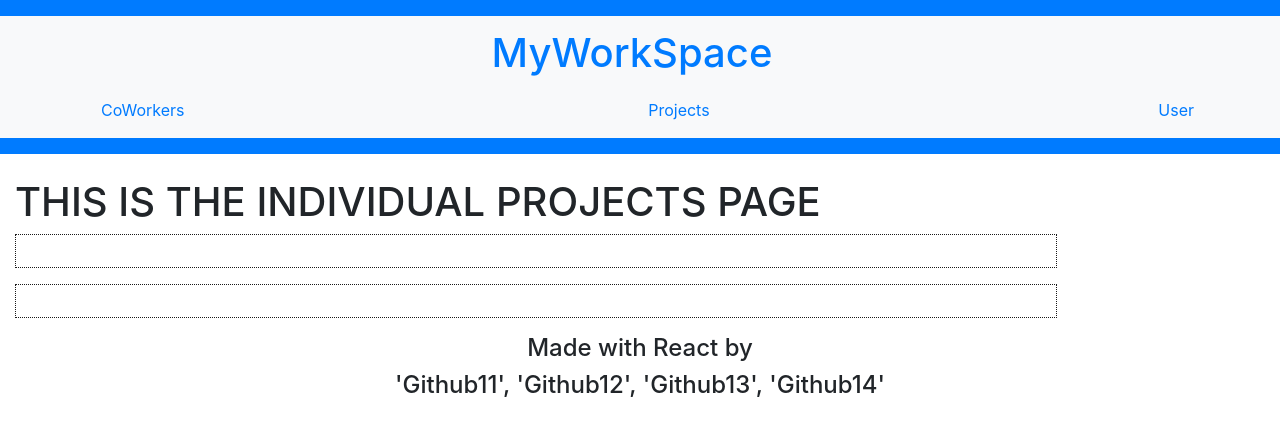
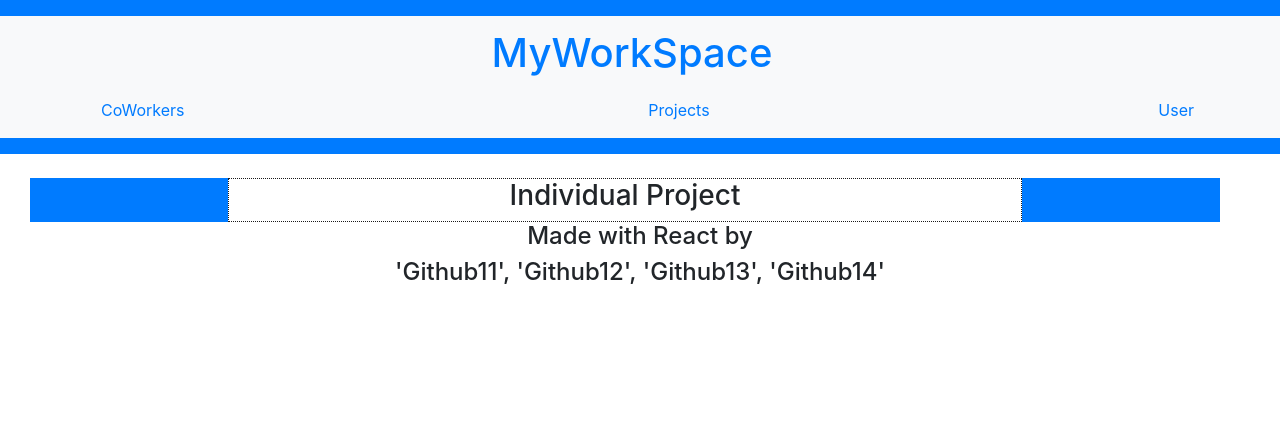
Before and after one commit to Krimeas/myworkspace, a React (Create React App) app in the folder client/: page /projects/1 in a window 1280 px wide. Shown: the top 436 px of the page. Built offline with nearby package versions, Linux system fonts and the light colour scheme.

Commit message:
Basic styling for pages complete.

```diff
--- a/client/src/pages/Coworkers.js
+++ b/client/src/pages/Coworkers.js
@@ -1,7 +1,8 @@
-import React from 'react';
+import React from "react";
 // import { useParams } from 'react-router-dom';
 // import { useQuery } from '@apollo/client';
 // import { useMutation } from '@apollo/client';
+import { Container } from "react-bootstrap";
 
 // import MyMessageForm from '../components/MyMessageForm';
 // import MyMessageList from '../components/MyMessageList';
@@ -11,23 +12,17 @@ import React from 'react';
 // import { QUERY_USERCOMMENTS, QUERY_PROJECTS} from '../utils/queries';
 // import { ADD_USERCOMMENT } from '../utils/mutations';
 
-
 const User = () => {
   // const { loading, data } = useQuery(QUERY_USERCOMMENTS, QUERY_PROJECTS);
   // const comments = data?.comments || [];
   // const projects = data?.projects || [];
 
   return (
+    <Container fluid>
       <main>
         {/* My Messages/comments should hug the left side of the page, likely col-3 */}
-      <h1>THIS IS THE USERS COWORKER PAGE</h1>
-      <div className="flex-row justify-left">
-        <div
-          className="col-12 col-md-10 mb-3 p-3"
-          style={{ border: '1px dotted #1a1a1a' }}
-        >
-          {/* <MyMessageForm /> */}
-        </div>
+        <div className="text-center row col-xl-12">
+          <div className="col-xl-2 justify-content-left bg-primary ">
             {/* <div className="col-12 col-md-8 mb-3">
           {loading ? (
             <div>Loading...</div>
@@ -40,27 +35,25 @@ const User = () => {
         </div> */}
           </div>
 
-
-      <div>
+          <div className="col-xl-8" style={{ border: "1px dotted #1a1a1a" }}>
+            <div style={{ border: "1px dotted #1a1a1a" }}>
+            <h3>All Coworkers COMPONENT</h3>
               {/*  */}
               {/* Eventually, the User Compoents go in another div here.  Whatever we decide those are.  About me and such? */}
               {/*  */}
             </div>
-
+          </div>
 
           {/* my projects should hug the right side of the page. likely col-3 */}
-      <div className="flex-row justify-right">
-        <div
-          className="col-12 col-md-10 mb-3 p-3"
-          style={{ border: '1px dotted #1a1a1a' }}
-        >
+
+          <div className="col-xl-2 justify-content-left bg-primary ">
             {/* <MyProjects
           projects={projects}
           /> */}
-
           </div>
         </div>
       </main>
+    </Container>
   );
 };
 
--- a/client/src/pages/IndividualCoworkers.js
+++ b/client/src/pages/IndividualCoworkers.js
@@ -1,6 +1,6 @@
 import IndividualCoworkers from '../components/IndividualCoworkers';
 
-ort React from 'react';
+import React from 'react';
 
 // Import the `useParams()` hook
 import { useParams } from 'react-router-dom';
--- a/client/src/pages/IndividualProject.js
+++ b/client/src/pages/IndividualProject.js
@@ -1,7 +1,8 @@
-import React from 'react';
+import React from "react";
 // import { useParams } from 'react-router-dom';
 // import { useQuery } from '@apollo/client';
 // import { useMutation } from '@apollo/client';
+import { Container } from "react-bootstrap";
 
 // import ProjectMessageForm from '../components/ProjectMessageForm';
 // import ProjectMessageList from '../components/ProjectMessageList';
@@ -18,16 +19,12 @@ const SingleProject = () => {
   // const projects = data?.projects || [];
 
   return (
+    <Container fluid>
       <main>
         {/* My Messages/comments should hug the left side of the page, likely col-3 */}
-      <h1>THIS IS THE INDIVIDUAL PROJECTS PAGE</h1>
-      <div className="flex-row justify-center">
-        <div
-          className="col-12 col-md-10 mb-3 p-3"
-          style={{ border: '1px dotted #1a1a1a' }}
-        >
+        <div className="text-center row col-xl-12">
+          <div className="col-xl-2 justify-content-left bg-primary ">
             {/* <ProjectMessageForm /> */}
-        </div>
             {/* <div className="col-12 col-md-8 mb-3">
           {loading ? (
             <div>Loading...</div>
@@ -40,6 +37,8 @@ const SingleProject = () => {
         </div> */}
           </div>
 
+          <div className="col-xl-8" style={{ border: "1px dotted #1a1a1a" }}>
+          <h3>Individual Project</h3>
           <div>
             {/*  */}
             {/* Eventually, the Name gets pulled and goes here.  Top Center of page, wrapped in blue. */}
@@ -57,21 +56,17 @@ const SingleProject = () => {
             {/* Eventually, the Project Tasks  Component goes in another div here. Center Bottom of Page*/}
             {/*  */}
           </div>
-
+          </div>
 
           {/* my projects should hug the right side of the page. likely col-3 */}
-      <div className="flex-row justify-center">
-        <div
-          className="col-12 col-md-10 mb-3 p-3"
-          style={{ border: '1px dotted #1a1a1a' }}
-        >
+          <div className="col-xl-2 justify-content-left bg-primary ">
             {/* <MyProjects
           projects={projects}
           /> */}
-
           </div>
         </div>
       </main>
+    </Container>
   );
 };
 
--- a/client/src/pages/IndividualTask.js
+++ b/client/src/pages/IndividualTask.js
@@ -1,17 +1,16 @@
-import React from 'react';
+import React from "react";
 // import { useParams } from 'react-router-dom';
 // import { useQuery } from '@apollo/client';
 // import { useMutation } from '@apollo/client';
+import { Container } from "react-bootstrap";
 
 // import ProjectMessageForm from '../components/ProjectMessageForm';
 // import ProjectMessageList from '../components/ProjectMessageList';
 // import MyProjectList from '../components/MyProjects';
 // import IndividualTask from '../components/IndividualTask';
 
-
 // import { QUERY_PROJECTCOMMENTS, QUERY_PROJECTS} from '../utils/queries';
 // import { ADD_PROJECTCOMMENT, ADD_TASK} from '../utils/mutations';
-
 
 const Tasks = () => {
   // const { loading, data } = useQuery(QUERY_PROJECTCOMMENTS, QUERY_PROJECTS);
@@ -19,16 +18,12 @@ const Tasks = () => {
   // const projects = data?.projects || [];
 
   return (
+    <Container fluid>
       <main>
         {/* My Messages/comments should hug the left side of the page, likely col-3 */}
-      <h1>THIS IS THE TASK PAGE PAGE</h1>
-      <div className="flex-row justify-center">
-        <div
-          className="col-12 col-md-10 mb-3 p-3"
-          style={{ border: '1px dotted #1a1a1a' }}
-        >
+        <div className="text-center row col-xl-12">
+          <div className="col-xl-2 justify-content-left bg-primary ">
             {/* <ProjectMessageForm /> */}
-        </div>
             {/* <div className="col-12 col-md-8 mb-3">
           {loading ? (
             <div>Loading...</div>
@@ -41,6 +36,8 @@ const Tasks = () => {
         </div> */}
           </div>
 
+          <div className="col-xl-8" style={{ border: "1px dotted #1a1a1a" }}>
+            <h3>Individual Task</h3>
             <div>
               {/*  */}
               {/* Eventually, the Name gets pulled and goes here.  Top Center of page, wrapped in blue. */}
@@ -52,20 +49,17 @@ const Tasks = () => {
               {/* Eventually, the Individual Task Component goes in another div here. */}
               {/*  */}
             </div>
+          </div>
 
           {/* my projects should hug the right side of the page. likely col-3 */}
-      <div className="flex-row justify-center">
-        <div
-          className="col-12 col-md-10 mb-3 p-3"
-          style={{ border: '1px dotted #1a1a1a' }}
-        >
+          <div className="col-xl-2 justify-content-left bg-primary ">
             {/* <MyProjects
           projects={projects}
           /> */}
-
           </div>
         </div>
       </main>
+    </Container>
   );
 };
 
```
Lines whose indentation alone changed are shown as unchanged.
